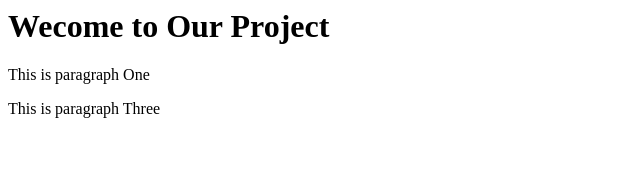
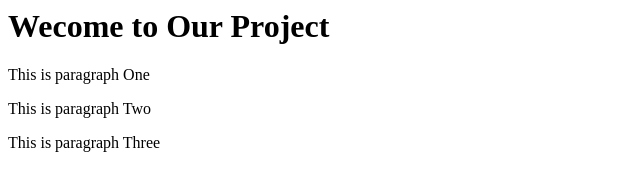
Before and after one commit to ankitarawat1310/learncloning, a plain HTML site: page index.html in a window 1280 px wide. Shown: the whole page, without its empty margins (0-640 px from the left). Drawn offline with Linux system fonts and the light colour scheme.

Commit message:
F3 Br :Added para two

```diff
--- a/index.html
+++ b/index.html
@@ -3,6 +3,7 @@
 
 	<H1> Wecome to Our Project </H1>
 	<p> This is paragraph One </p>
+	<p> This is paragraph Two
 	<p> This is paragraph Three </p>
 </BODY>
 </Head>
```
